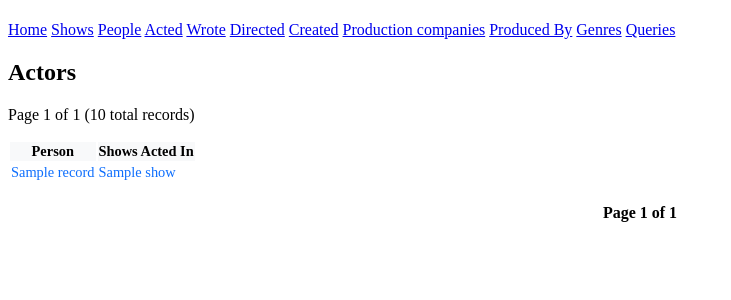
After one commit to PedroNJorge/metacritics-kaggle, a Flask app: template app/templates/acted.html in a window 1280 px wide. The commit adds this page. Shown: the top 300 px of the page, without its empty margins (0-731 px from the left). Run offline with Flask 3, Linux system fonts and the light colour scheme; the template is opened without the code that fills it: most values are stand-ins (such as "Sample title", 1, 10 or a date in 2020).

Commit message:
HTML files

```diff
--- a/app/app.py
+++ b/app/app.py
@@ -9,7 +9,6 @@ APP = Flask(__name__)
 # Start page
 @APP.route('/')
 def index():
-    stats = {}
     stats = db.execute ('''
         SELECT * FROM
             (SELECT COUNT(*) AS Shows FROM show)
@@ -28,8 +27,7 @@ def index():
         JOIN
             (SELECT AVG(userscore) AS avg_userscore FROM show WHERE userscore IS NOT NULL)
     ''').fetchone()
-    logging.info(stats)
-    return render_template('shows_index.html', stats = stats)
+    return render_template('index.html', stats = stats)
 
 # Search a show by its title
 @APP.route('/search')
@@ -67,7 +65,7 @@ def search():
                                            total_pages = total_pages,
                                            total = total)
 
-# Navigation through all shows
+# Show table
 @APP.route('/show/')
 def show():
     page = request.args.get('page', 1, type = int)
@@ -158,7 +156,7 @@ def show_detail(show_id):
                                                directors = directors,
                                                creators = creators)
 
-# Navigation through all shows
+# People table
 @APP.route('/person/')
 def person():
     page = request.args.get('page', 1, type = int)
@@ -272,9 +270,33 @@ def person_detail(person_id):
                          stats=stats,
                          title=f"{person['name']}")
 
+# Production company table
+@APP.route('/productionCompany/')
+def company():
+    page = request.args.get('page', 1, type = int)
+    per_page = 20
+    offset = (page - 1) * per_page
+    count_result = db.execute ('''
+        SELECT COUNT (*) AS total
+        FROM productionCompany
+    ''').fetchone()
+    total = count_result['total']
+
+    company_list = db.execute('''
+        SELECT *
+        FROM productionCompany
+        ORDER BY company
+        LIMIT ? OFFSET ?
+    ''', (per_page, offset)).fetchall()
+    total_pages = (total + per_page - 1) // per_page
+
+    return render_template('productionCompany.html', companies = company_list,
+                                                     page = page,
+                                                     total_pages = total_pages,
+                                                     total = total)
 
 # Production company info
-@APP.route('/company/<int:company_id>')
+@APP.route('/productionCompany/<int:company_id>')
 def company_details(company_id):
     company = db.execute('''
         SELECT company
--- /dev/null
+++ b/app/templates/acted.html
@@ -0,0 +1,77 @@
+{% extends 'base.html' %}
+
+{% block content %}
+<h1>Actors</h1>
+<p>Page {{ page }} of {{ total_pages }} ({{ total }} total records)</p>
+
+<table class="table">
+    <thead>
+        <tr>
+            <th>Person</th>
+            <th>Shows Acted In</th>
+        </tr>
+    </thead>
+    <tbody>
+        {% for record in records %}
+        <tr>
+            <td>
+                <a href="/person/{{ record.person_id }}">{{ record.person_name }}</a>
+            </td>
+            <td>
+                {% for show in record.shows %}
+                <a href="/show/{{ show.id }}">{{ show.title }}</a>{% if not loop.last %}, {% endif %}
+                {% endfor %}
+            </td>
+        </tr>
+        {% endfor %}
+    </tbody>
+</table>
+
+<!-- Pagination -->
+<div class="pagination">
+    {% if page > 1 %}
+    <a href="/acted/?page={{ page - 1 }}">&laquo; Previous</a>
+    {% endif %}
+
+    <span>Page {{ page }} of {{ total_pages }}</span>
+
+    {% if page < total_pages %}
+    <a href="/acted/?page={{ page + 1 }}">Next &raquo;</a>
+    {% endif %}
+</div>
+
+<style>
+    .pagination {
+        margin: 20px 0;
+        text-align: center;
+    }
+    .pagination a {
+        margin: 0 10px;
+        padding: 5px 10px;
+        border: 1px solid #ddd;
+        text-decoration: none;
+        border-radius: 3px;
+    }
+    .pagination a:hover {
+        background-color: #f5f5f5;
+    }
+    .pagination span {
+        margin: 0 10px;
+        font-weight: bold;
+    }
+
+    table {
+        font-size: 0.9em;
+    }
+    th {
+        background-color: #f8f9fa;
+    }
+    td a {
+        text-decoration: none;
+        color: #0d6efd;
+    }
+    td a:hover {
+        text-decoration: underline;
+    }
+</style>
+{% endblock %}
--- a/app/templates/base.html
+++ b/app/templates/base.html
@@ -7,7 +7,17 @@
     <header>
         <h1></h1>
         <nav>
-            <a href="/">Home</a>
+            <a href="/" class="btn {% if page == 'home' %}btn-primary{% else %}btn-secondary{% endif %}">Home</a>
+            <a href="/show" class="btn {% if page == 'show' %}btn-primary{% else %}btn-secondary{% endif %}">Shows</a>
+            <a href="/person" class="btn {% if page == 'person' %}btn-primary{% else %}btn-secondary{% endif %}">People</a>
+            <a href="/acted" class="btn {% if page == 'acted' %}btn-primary{% else %}btn-secondary{% endif %}">Acted</a>
+            <a href="/wrote" class="btn {% if page == 'wrote' %}btn-primary{% else %}btn-secondary{% endif %}">Wrote</a>
+            <a href="/directed" class="btn {% if page == 'directed' %}btn-primary{% else %}btn-secondary{% endif %}">Directed</a>
+            <a href="/created" class="btn {% if page == 'created' %}btn-primary{% else %}btn-secondary{% endif %}">Created</a>
+            <a href="/productionCompany" class="btn {% if page == 'productionCompany' %}btn-primary{% else %}btn-secondary{% endif %}">Production companies</a>
+            <a href="/producedBy" class="btn {% if page == 'producedBy' %}btn-primary{% else %}btn-secondary{% endif %}">Produced By</a>
+            <a href="/genres" class="btn {% if page == 'genres' %}btn-primary{% else %}btn-secondary{% endif %}">Genres</a>
+            <a href="/queries" class="btn {% if page == 'queries' %}btn-primary{% else %}btn-secondary{% endif %}">Queries</a>
         </nav>
     </header>
     <main>
```
Also changed, not shown: app/templates/index.html (added, +33 -0 lines), app/templates/person.html (+3 -12 lines), app/templates/productionCompany.html (added, +53 -0 lines), app/templates/show.html (+23 -1 lines), app/templates/shows_index.html (deleted, +0 -53 lines).
